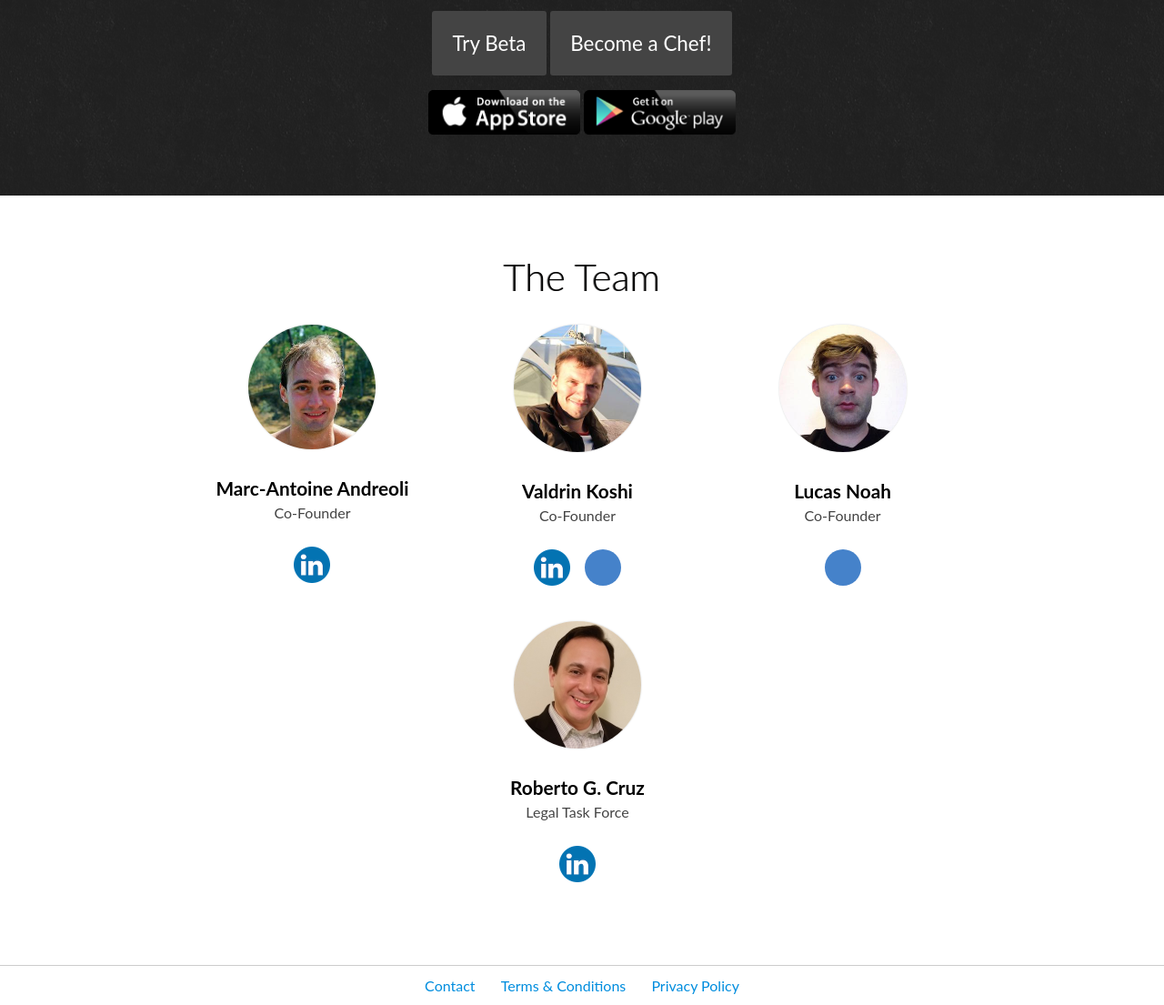
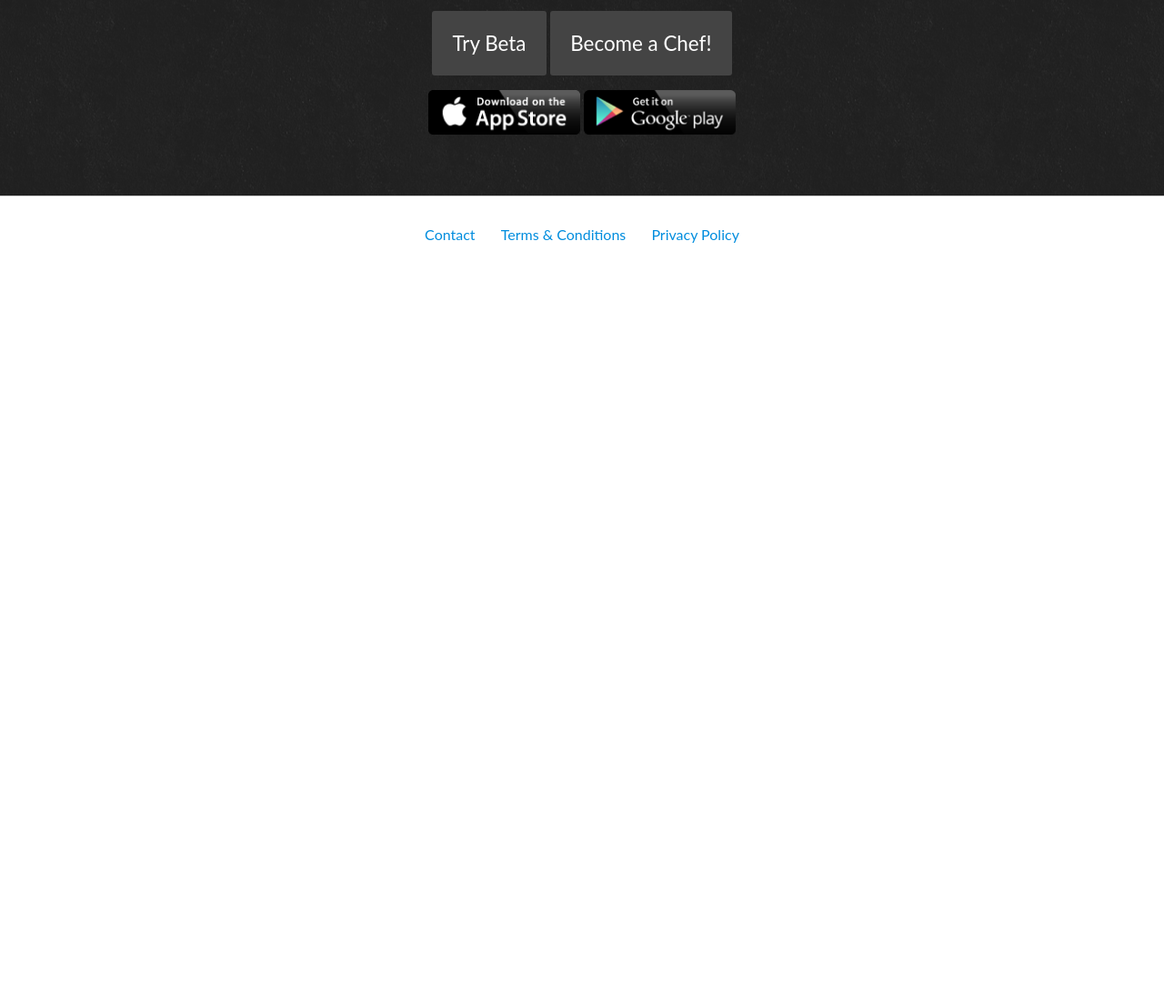
Before and after one commit to HomeCooked/Website, a website: page app/index.html in a window 1280 px wide. Shown: the part 3230-4335 px from the top of the page at 91% size. After the commit the page ends 3529 px from the top, so only its background shows below. Drawn offline with Linux system fonts and the light colour scheme.

Commit message:
remove team section, fix scrolling issue on phone

```diff
--- a/app/index.html
+++ b/app/index.html
@@ -1,5 +1,6 @@
 <!DOCTYPE html>
 <html>
+
 <head>
   <meta charset="utf-8">
   <meta property="og:image" content="http://gohomecooked.com/images/welcome1.png">
@@ -7,13 +8,12 @@
   <meta property="og:image:width" content="832">
   <meta property="og:image:height" content="280">
   <meta name="viewport" content="initial-scale=1, maximum-scale=1, user-scalable=no, width=device-width">
-  <meta name="robots" content="index, nofollow"/>
-  <meta name="googlebot" content="index, nofollow"/>
-  <meta name="keywords"
-        content="San Francisco,Home Cooked,gohomecooked,amateur chefs,food app,nearby food,fresh local food,home delivery food"/>
+  <meta name="robots" content="index, nofollow" />
+  <meta name="googlebot" content="index, nofollow" />
+  <meta name="keywords" content="San Francisco,Home Cooked,gohomecooked,amateur chefs,food app,nearby food,fresh local food,home delivery food" />
   <title>HomeCooked - Fresh meals from my neighbors</title>
 
-  <link rel="shortcut icon" href="images/favicon.ico" type="image/x-icon"/>
+  <link rel="shortcut icon" href="images/favicon.ico" type="image/x-icon" />
 
   <!-- build:css({.tmp,app}) styles/main.css -->
   <link rel="stylesheet" href="styles/main.css">
@@ -28,7 +28,7 @@
     </div>
     <div class="header-right">
       <h1 class="title">
-      <img src="images/logo.png" alt="HomeCooked"/>
+        <img src="images/logo.png" alt="HomeCooked" />
         <span>HomeCooked</span>
       </h1>
 
@@ -52,15 +52,15 @@
 
     <div class="box1">
       <div class="col-1-3 small-feature">
-      <img src="images/ondemand.png" width="128"/>
+        <img src="images/ondemand.png" width="128" />
         <h3>On-demand and convenient</h3>
       </div>
       <div class="col-1-3 small-feature">
-      <img src="images/delicious.png" width="128"/>
+        <img src="images/delicious.png" width="128" />
         <h3>Delicious</h3>
       </div>
       <div class="col-1-3 small-feature">
-      <img src="images/affordable.png" width="128"/>
+        <img src="images/affordable.png" width="128" />
         <h3>Affordable</h3>
       </div>
     </div>
@@ -80,14 +80,13 @@
     <div class="phone-container">
       <div class="phone-texts">
         <h3>An everyday app.</h3>
-
         <p>
           Download the app to eat healthy and simply, on-demand.
         </p>
       </div>
       <div class="phone">
         <div class="viewport">
-        <img src="images/screen1.png" alt=""/>
+          <img src="images/screen1.png" alt="" />
         </div>
       </div>
     </div>
@@ -95,15 +94,13 @@
     <div class="phone-container reverse">
       <div class="phone-texts">
         <h3>For the food lovers.</h3>
-
         <p>
-        Browse our open and transparent marketplace where thousands of people have rated and reviewed our chefs'
-        inventory.
+          Browse our open and transparent marketplace where thousands of people have rated and reviewed our chefs' inventory.
         </p>
       </div>
       <div class="phone">
         <div class="viewport">
-        <img src="images/screen2.png" alt=""/>
+          <img src="images/screen2.png" alt="" />
         </div>
       </div>
     </div>
@@ -111,15 +108,13 @@
     <div class="phone-container">
       <div class="phone-texts">
         <h3>Want to cook?</h3>
-
         <p>
-        Define your hours with a simple on/off switch. Our team will also enable you with disposable wares to sell
-        to-go.
+          Define your hours. Our team will also enable you with disposable wares to sell to-go.
         </p>
       </div>
       <div class="phone">
         <div class="viewport">
-        <img src="images/screen3.png" alt=""/>
+          <img src="images/screen3.png" alt="" />
         </div>
       </div>
     </div>
@@ -132,69 +127,6 @@
       <a class="btn_playstore" href="https://play.google.com/store/apps/details?id=com.homecooked.app"></a>
     </div>
     <div class="clear"></div>
-</section>
-<section class="team">
-  <h2>The Team</h2>
-  <ul>
-    <li>
-      <img src="images/marc.jpg" alt="Marc-Antoine Andreoli"/>
-      <h4>Marc-Antoine Andreoli</h4>
-
-      <p>Co-Founder</p>
-      <ul class="social">
-        <li class="linkedin">
-          <a href="https://www.linkedin.com/in/marcandreoli1" title="linkedin" target="_blank">
-            <span></span>
-          </a>
-        </li>
-      </ul>
-    </li>
-    <li>
-      <img src="images/valdrin.jpg" alt="Valdrin Koshi"/>
-      <h4>Valdrin Koshi</h4>
-
-      <p>Co-Founder</p>
-      <ul class="social">
-        <li class="linkedin">
-          <a href="https://www.linkedin.com/in/valdrinkoshi" title="linkedin" target="_blank">
-            <span></span>
-          </a>
-        </li>
-        <li class="github">
-          <a href="https://github.com/valdrinkoshi" title="github" target="_blank">
-            <span></span>
-          </a>
-        </li>
-      </ul>
-    </li>
-
-    <li>
-      <img src="images/lucas.jpg" alt="Lucas Noah"/>
-      <h4>Lucas Noah</h4>
-
-      <p>Co-Founder</p>
-      <ul class="social">
-        <li class="github">
-          <a href="https://github.com/lucasnoah" title="github" target="_blank">
-            <span></span>
-          </a>
-        </li>
-      </ul>
-    </li>
-    <li>
-      <img src="images/roberto.jpg" alt="Roberto G. Cruz"/>
-      <h4>Roberto G. Cruz</h4>
-
-      <p>Legal Task Force</p>
-      <ul class="social">
-        <li class="linkedin">
-          <a href="https://www.linkedin.com/in/robertogcruz" title="linkedin" target="_blank">
-            <span></span>
-          </a>
-        </li>
-      </ul>
-    </li>
-  </ul>
   </section>
   <section class="footer">
     <ul>
@@ -211,13 +143,21 @@
   </section>
 
   <script>
-  (function(i,s,o,g,r,a,m){i['GoogleAnalyticsObject']=r;i[r]=i[r]||function(){
-  (i[r].q=i[r].q||[]).push(arguments)},i[r].l=1*new Date();a=s.createElement(o),
-  m=s.getElementsByTagName(o)[0];a.async=1;a.src=g;m.parentNode.insertBefore(a,m)
-  })(window,document,'script','//www.google-analytics.com/analytics.js','ga');
+    (function(i, s, o, g, r, a, m) {
+      i['GoogleAnalyticsObject'] = r;
+      i[r] = i[r] || function() {
+        (i[r].q = i[r].q || []).push(arguments)
+      }, i[r].l = 1 * new Date();
+      a = s.createElement(o),
+        m = s.getElementsByTagName(o)[0];
+      a.async = 1;
+      a.src = g;
+      m.parentNode.insertBefore(a, m)
+    })(window, document, 'script', '//www.google-analytics.com/analytics.js', 'ga');
 
     ga('create', 'UA-70673135-2', 'auto');
     ga('send', 'pageview');
   </script>
 </body>
+
 </html>
--- a/app/styles/main.css
+++ b/app/styles/main.css
@@ -119,6 +119,7 @@ section.header {
 .header-right h1 span {
   position: absolute;
   opacity: 0;
+  left: -999px;
   top: -999px;
 }
 
@@ -442,7 +443,7 @@ li.fb1 a span:hover {
   border-top: 1px solid #ccc;
   width: 100%;
   text-align: center;
-  padding: 0;
+  padding: 20px 0;
   margin: 0;
 }
 
@@ -676,10 +677,10 @@ li.fb1 a span:hover {
   .header-right p {
     width: 200px;
     height: 356px;
+    background-image: url(../images/app_device1.png);
     background-size: 100%;
     margin: 0 auto;
     display: block;
-    background: url(../images/app_device1.png);
   }
 
   .col-1-3 {
@@ -749,10 +750,6 @@ li.fb1 a span:hover {
   .header-right p {
     width: 150px;
     height: 267px;
-    background-size: 100%;
-    margin: 0 auto;
-    display: block;
-    background: url(../images/app_device2.png);
   }
 
   .col-1-3 {
```
Lines whose indentation alone changed are shown as unchanged.
